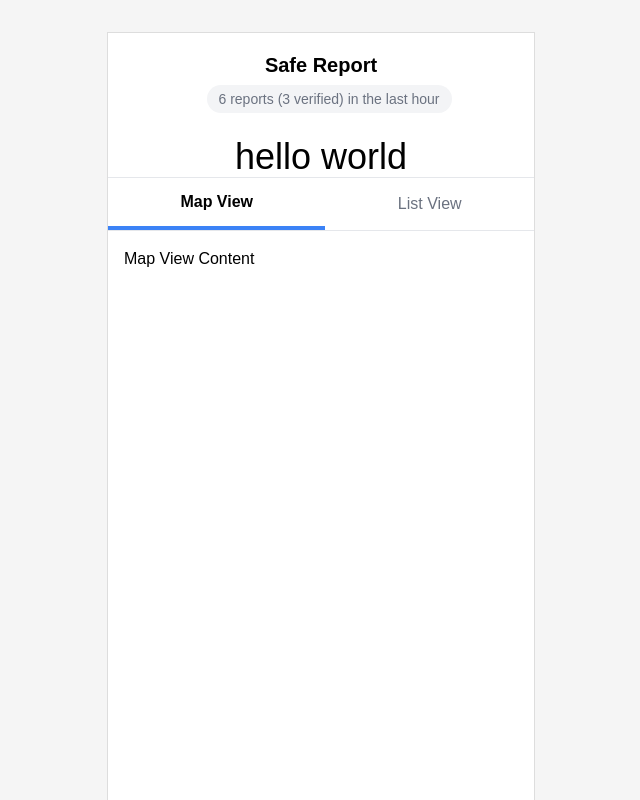
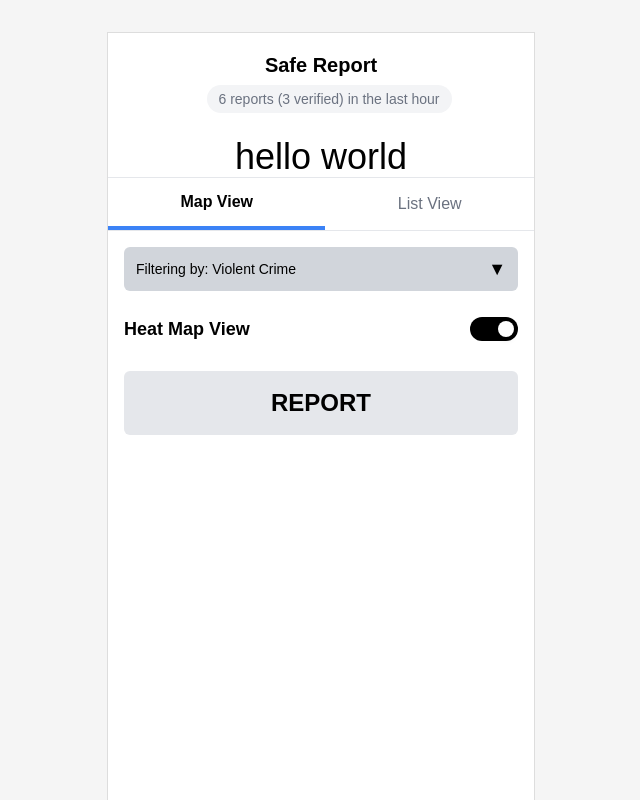
Before and after one commit to HussainM3/crime-reporting-app, a React (Vite) app: page / in a window 1280 px wide. Shown: the top 800 px of the page, without its empty margins (319-959 px from the left). Built offline with nearby package versions, Linux system fonts and the light colour scheme.

Commit message:
created all but maps

```diff
--- a/src/components/MapView.jsx
+++ b/src/components/MapView.jsx
@@ -1,9 +1,72 @@
-const MapView = () => {
+import { useState } from "react";
+
+export default function MapView() {
+  const [heatMapOn, setHeatMapOn] = useState(true);
+
   return (
-    <div>
-      <div className="p-4">Map View Content</div>
+    <div className="flex flex-col h-full px-4">
+
+      {/* Filters */}
+      <div className="mt-4 flex flex-col gap-3">
+        <FilterBox label="Filtering by: Violent Crime" />
+      </div>
+
+      {/* Heat Map Toggle */}
+      <div className="flex justify-between items-center mt-6">
+        <h2 className="text-lg font-bold">Heat Map View</h2>
+
+        <button
+          onClick={() => setHeatMapOn(!heatMapOn)}
+          className={`w-12 h-6 flex items-center rounded-full p-1 duration-300 ${
+            heatMapOn ? "bg-black" : "bg-gray-400"
+          }`}
+        >
+          <div
+            className={`bg-white w-4 h-4 rounded-full shadow-md transform duration-300 ${
+              heatMapOn ? "translate-x-6" : ""
+            }`}
+          />
+        </button>
+      </div>
+
+      {/* Map Area */}
+      <div className="bg-gray-400 rounded-md mt-3 flex-1 relative overflow-hidden">
+
+        {/* Crime zones */}
+        <div className="absolute top-14 left-10 w-16 h-16 bg-orange-300 rounded-full flex items-center justify-center opacity-80">
+          <div className="w-4 h-4 bg-black rounded-full" />
+        </div>
+
+        <div className="absolute top-20 right-10 w-20 h-20 bg-red-400 rounded-full flex items-center justify-center opacity-80">
+          <div className="w-5 h-5 bg-black rounded-full" />
+        </div>
+
+        <div className="absolute bottom-14 left-24 w-20 h-20 bg-red-500 rounded-full flex items-center justify-center opacity-80">
+          <div className="w-5 h-5 bg-black rounded-full" />
+        </div>
+
+        {/* User Location */}
+        <div className="absolute top-1/2 left-1/2 w-6 h-6 border-2 border-white rounded-full bg-transparent" />
+
+        {/* Tooltip */}
+        <div className="absolute top-16 right-4 bg-gray-100 text-black text-xs px-2 py-1 rounded shadow">
+          Recent Mugging +3
+        </div>
+      </div>
+
+      {/* Report Button */}
+      <button className="bg-gray-200 my-4 p-4 text-2xl font-semibold rounded-md hover:bg-gray-300 duration-200">
+        REPORT
+      </button>
     </div>
   );
-};
+}
 
-export default MapView;
+function FilterBox({ label }) {
+  return (
+    <div className="bg-gray-300 px-3 py-2 rounded-md flex justify-between items-center text-sm font-medium">
+      {label}
+      <span className="text-lg">▼</span>
+    </div>
+  );
+}
```
